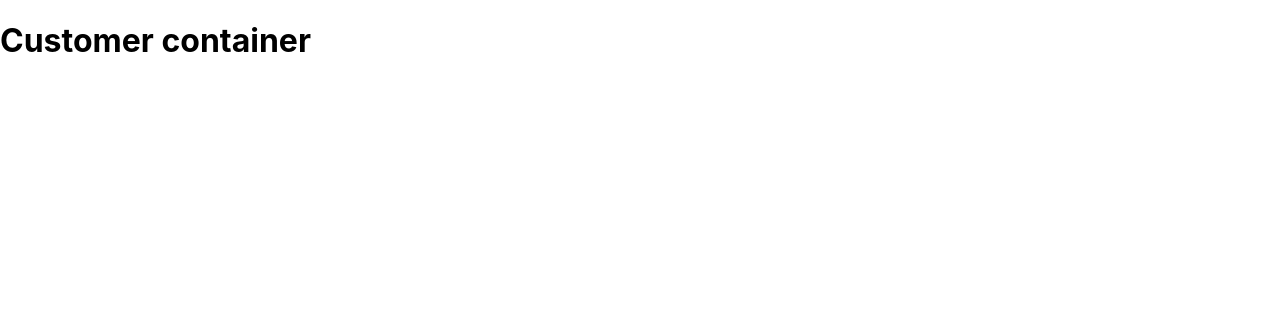
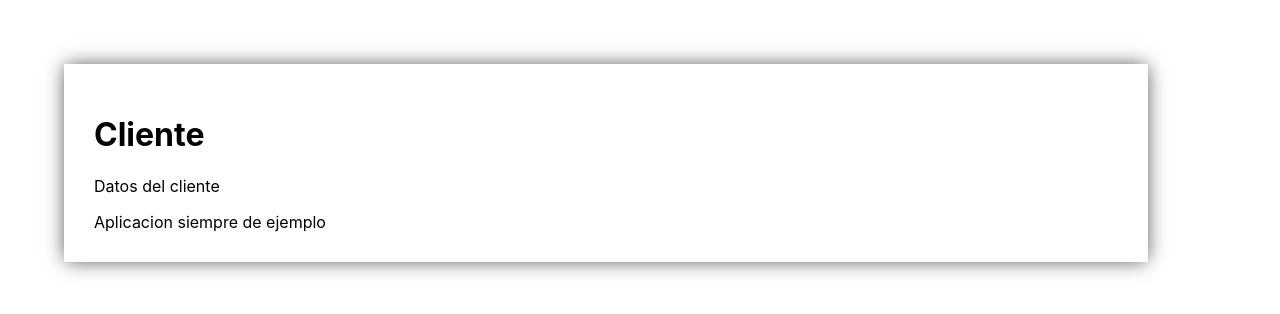
Before and after one commit to Bikcodeh/LearningReact2Project2, a React (Create React App) app: page /customers/27000 in a window 1280 px wide. Shown: the top 314 px of the page. Built offline with nearby package versions, Linux system fonts and the light colour scheme.

Commit message:
Implementacion CustomerContainer

```diff
--- a/src/App.js
+++ b/src/App.js
@@ -2,6 +2,7 @@
 import { BrowserRouter as Router, Route, Switch } from "react-router-dom";
 import HomeContainer from './components/Containers/HomeContainer';
 import CustomersContainer from './components/Containers/CustomersContainer';
+import CustomerCotainer from './components/Containers/CustomerContainer';
 import "./App.css";
 
 
@@ -26,7 +27,7 @@
           <div>
           <Switch>
               <Route path="/customers/new" component={this.renderCustomerNewContainer} />
-              <Route path="/customers/:dni" component={this.renderCustomerContainer} />
+              <Route path="/customers/:dni" component={CustomerCotainer} />
               <Route path="/customers" component={ CustomersContainer} />
               <Route path="/" component={ HomeContainer } />
             </Switch>
--- /dev/null
+++ b/src/components/Containers/CustomerContainer.jsx
@@ -0,0 +1,23 @@
+import React from 'react'
+import { connect } from 'react-redux';
+import PropTypes from 'prop-types'
+import AppFrame from './../AppFrame';
+
+class CustomerCotainer extends React.Component {
+
+    render() {
+        return (
+            <div>
+                <AppFrame
+                    header={`Cliente`}
+                    body={<p>Datos del cliente</p>}>
+                </AppFrame>
+            </div>
+        )
+    }
+}
+CustomerCotainer.propTypes = {
+
+}
+
+export default connect(null, null)(CustomerCotainer);
```
